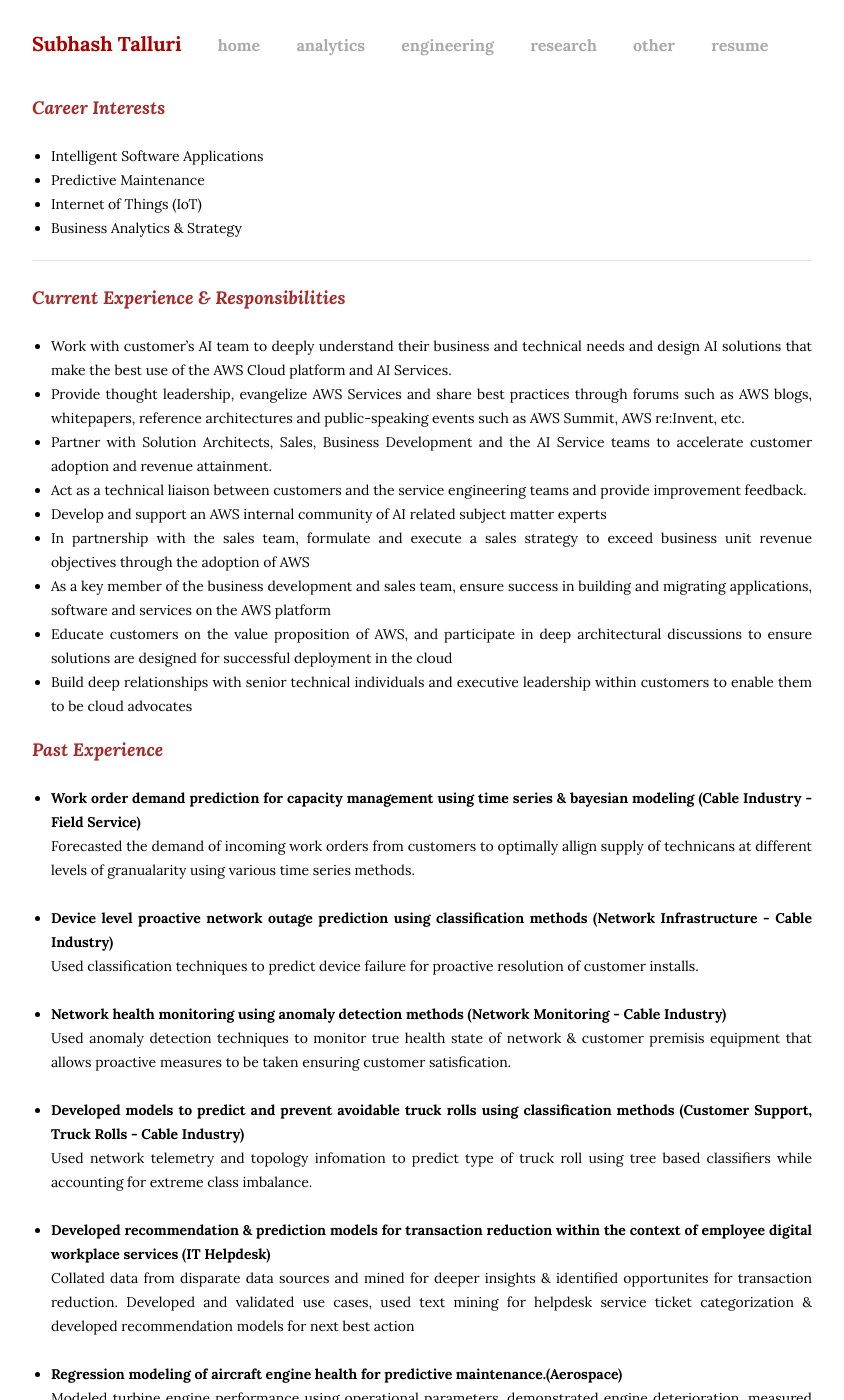
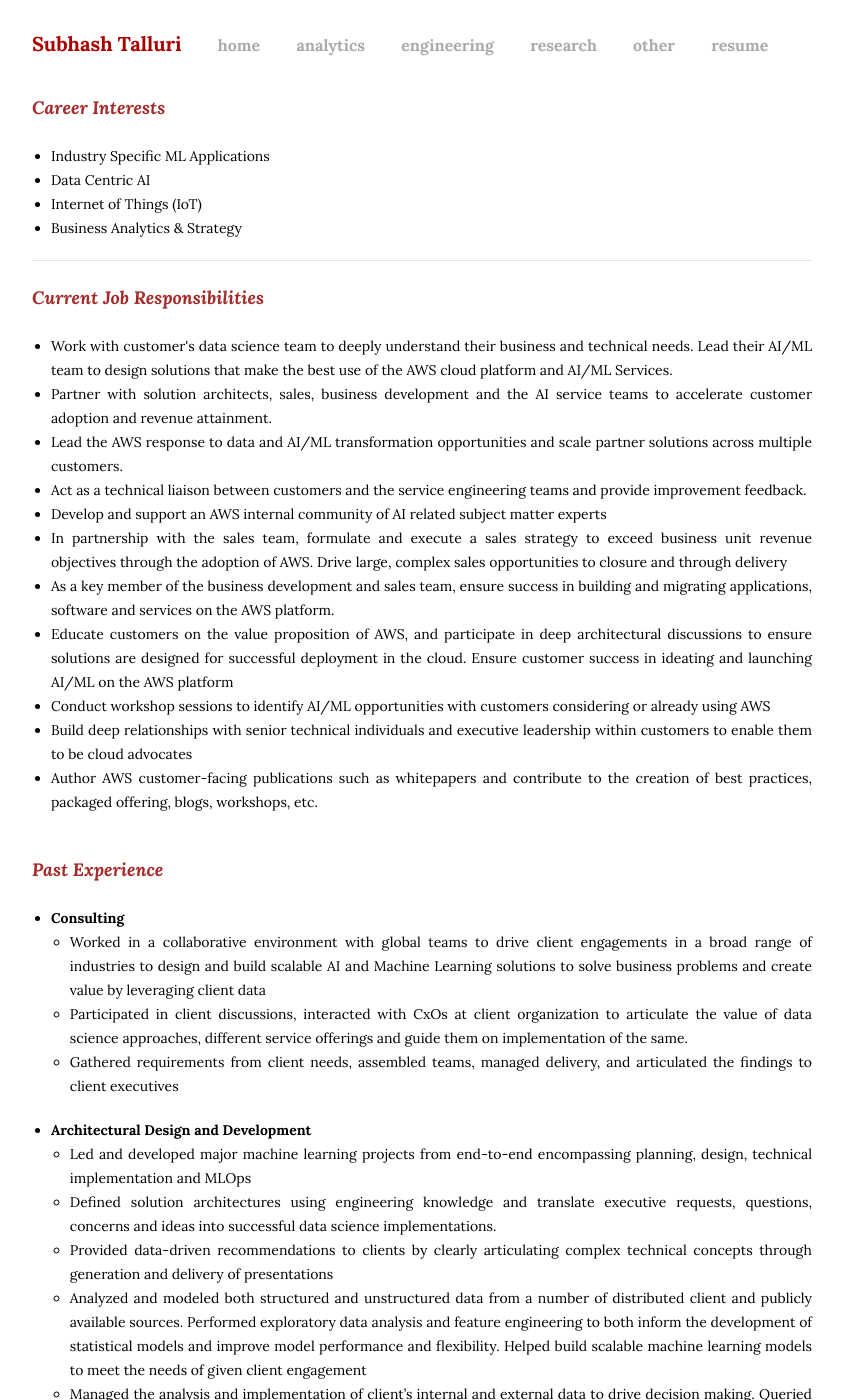
Before and after one commit to subhashtalluri/subhashtalluri.github.io, a Jekyll site: the page built from analytics.html, in a window 1280 px wide and 1400 px high. Shown: the whole window, without its empty margins (88-932 px from the left). Built offline with Jekyll 4.4.1, drawn with Linux system fonts in a browser that asks for light colours; some of the changed text lies outside the part shown.

Commit message:
update on analytics

```diff
--- a/analytics.html
+++ b/analytics.html
@@ -5,27 +5,128 @@ title: Subhash Talluri | Analytics
 <h3><i><b><span style="color:brown"><font size="4">Career Interests</font></span></b></i></h3>
 <br>
 <ul>
-    <li> Intelligent Software Applications </li>
-    <li> Predictive Maintenance </li>
+    <li> Industry Specific ML Applications </li>
+    <li> Data Centric AI </li>
     <li> Internet of Things (IoT) </li>
     <li> Business Analytics & Strategy </li>
 </ul>
 <hr><br>
 
-<h3><i><b><span style="color:brown"><font size="4">Current Experience & Responsibilities</font></span></b></i></h3>
+<h3><i><b><span style="color:brown"><font size="4">Current Job Responsibilities</font></span></b></i></h3>
 <br>
 <ul>
-    <li>Work with customer’s AI team to deeply understand their business and technical needs and design AI solutions that make the best use of the AWS Cloud platform and AI Services. </li>
-    <li>Provide thought leadership, evangelize AWS Services and share best practices through forums such as AWS blogs, whitepapers, reference architectures and public-speaking events such as AWS Summit, AWS re:Invent, etc. </li>
-    <li>Partner with Solution Architects, Sales, Business Development and the AI Service teams to accelerate customer adoption and revenue attainment.</li>
+    <li>Work with customer's data science team to deeply understand their business and technical needs. Lead their AI/ML team to design solutions that make the best use of the AWS cloud platform and AI/ML Services. </li>
+
+    <li>Partner with solution architects, sales, business development and the AI service teams to accelerate customer adoption and revenue attainment.</li>
+
+    <li>Lead the AWS response to data and AI/ML transformation opportunities and scale partner solutions across multiple customers.</li>
+
     <li>Act as a technical liaison between customers and the service engineering teams and provide improvement feedback.</li>
+
     <li>Develop and support an AWS internal community of AI related subject matter experts </li>
-    <li>In partnership with the sales team, formulate and execute a sales strategy to exceed business unit revenue objectives through the adoption of AWS </li>
-    <li>As a key member of the business development and sales team, ensure success in building and migrating applications, software and services on the AWS platform </li>
-    <li>Educate customers on the value proposition of AWS, and participate in deep architectural discussions to ensure solutions are designed for successful deployment in the cloud </li>
+
+    <li>In partnership with the sales team, formulate and execute a sales strategy to exceed business unit revenue objectives through the adoption of AWS. Drive large, complex sales opportunities to closure and through delivery </li>
+
+    <li>As a key member of the business development and sales team, ensure success in building and migrating applications, software and services on the AWS platform. </li>
+
+    <li>Educate customers on the value proposition of AWS, and participate in deep architectural discussions to ensure solutions are designed for successful deployment in the cloud. Ensure customer success in ideating and launching AI/ML on the AWS platform </li>
+
+    <li>Conduct workshop sessions to identify AI/ML opportunities with customers considering or already using AWS</li>
+
     <li>Build deep relationships with senior technical individuals and executive leadership within customers to enable them to be cloud advocates </li>
+
+    <li>Author AWS customer-facing publications such as whitepapers and contribute to the creation of best practices, packaged offering, blogs, workshops, etc.  </li>
 </ul>
+<br>
+
 <h3><i><b><span style="color:brown"><font size="4">Past Experience</font></span></b></i></h3>
+<br>
+
+<ul>
+      <li>
+    <b>Consulting</b><br>
+        <ul>
+            <li>Worked in a collaborative environment with global teams to drive client engagements in a broad range of industries to design and build scalable AI and Machine Learning solutions to solve business problems and create value by leveraging client data</li>
+
+            <li>Participated in client discussions, interacted with CxOs at client organization to articulate the value of data science approaches, different service offerings and guide them on implementation of the same.   </li>
+
+            <li>Gathered requirements from client needs, assembled teams, managed delivery, and articulated the findings to client executives</li>
+
+        </ul>
+    </li>
+
+    <li>
+    <b>Architectural Design and Development</b><br>
+
+        <ul>
+            <li>Led and developed major machine learning projects from end-to-end encompassing planning, design, technical implementation and MLOps</li>
+
+            <li>Defined solution architectures using engineering knowledge and translate executive requests, questions, concerns and ideas into successful data science implementations.</li>
+
+            <li>Provided data-driven recommendations to clients by clearly articulating complex technical concepts through generation and delivery of presentations</li>
+
+            <li>Analyzed and modeled both structured and unstructured data from a number of distributed client and publicly available sources. Performed exploratory data analysis and feature engineering to both inform the development of statistical models and improve model performance and flexibility. Helped build scalable machine learning models to meet the needs of given client engagement</li>
+
+            <li>Managed the analysis and implementation of client’s internal and external data to drive decision making. Queried databases and performed statistical mathematical analysis. </li>
+
+            <li>Assisted in customer engagement management, project scoping, timeline management, and results documentation to ensure professional relationship management</li>
+
+
+        </ul>
+     </li>
+
+    <li>
+    <b>Leadership</b><br>
+
+        <ul>
+            <li>Participated in public events such as conferences, summits, technical meetups etc. to share learnings with internal teams and external audience.  </li>
+
+            <li>Contributed to the thought leadership by facilitating client relations across a network of existing and potential clients.</li>
+        </ul>
+      </li>
+
+    <li>
+    <b>Trusted Advisor</b><br>
+
+        <ul>
+            <li>Provided guidance on multiple engagements to ensure successful delivery while balancing internal initiatives  </li>
+
+            <li>Helped craft the long-term data strategy for the clients and advocated for the intelligence use of data throughout the
+                business</li>
+
+          </ul>
+
+      </li>
+
+    <li>
+    <b>Practice Development</b><br>
+
+        <ul>
+
+            <li>Developed analytics sub-practice within telecom sector. Generated and executed the Data Science roadmap strategy </li>
+
+            <li>Assisted in growing the data science practice by meeting business goals through client prospecting, responding to proposals, identifying and closing opportunities within identified client accounts.</li>
+
+          </ul>
+        </li>
+
+    <li>
+    <b>People Management</b><br>
+
+        <ul>
+            <li>Led a global team of 30+ to drive client engagements in a broad range of industries to design and build scalable AI/ML solutions </li>
+
+            <li>Mentored junior colleagues by educating them on technical and non-technical concepts and share best practices. </li>
+
+            <li>Helped develop junior staff, including performance appraisals and career pathing </li>
+
+          </ul>
+        </li>
+</ul>
+<br>
+
+
+<h3><i><b><span style="color:brown"><font size="4">Project Experience</font></span></b></i></h3>
 <br>
 <ul>
     <li>
```
